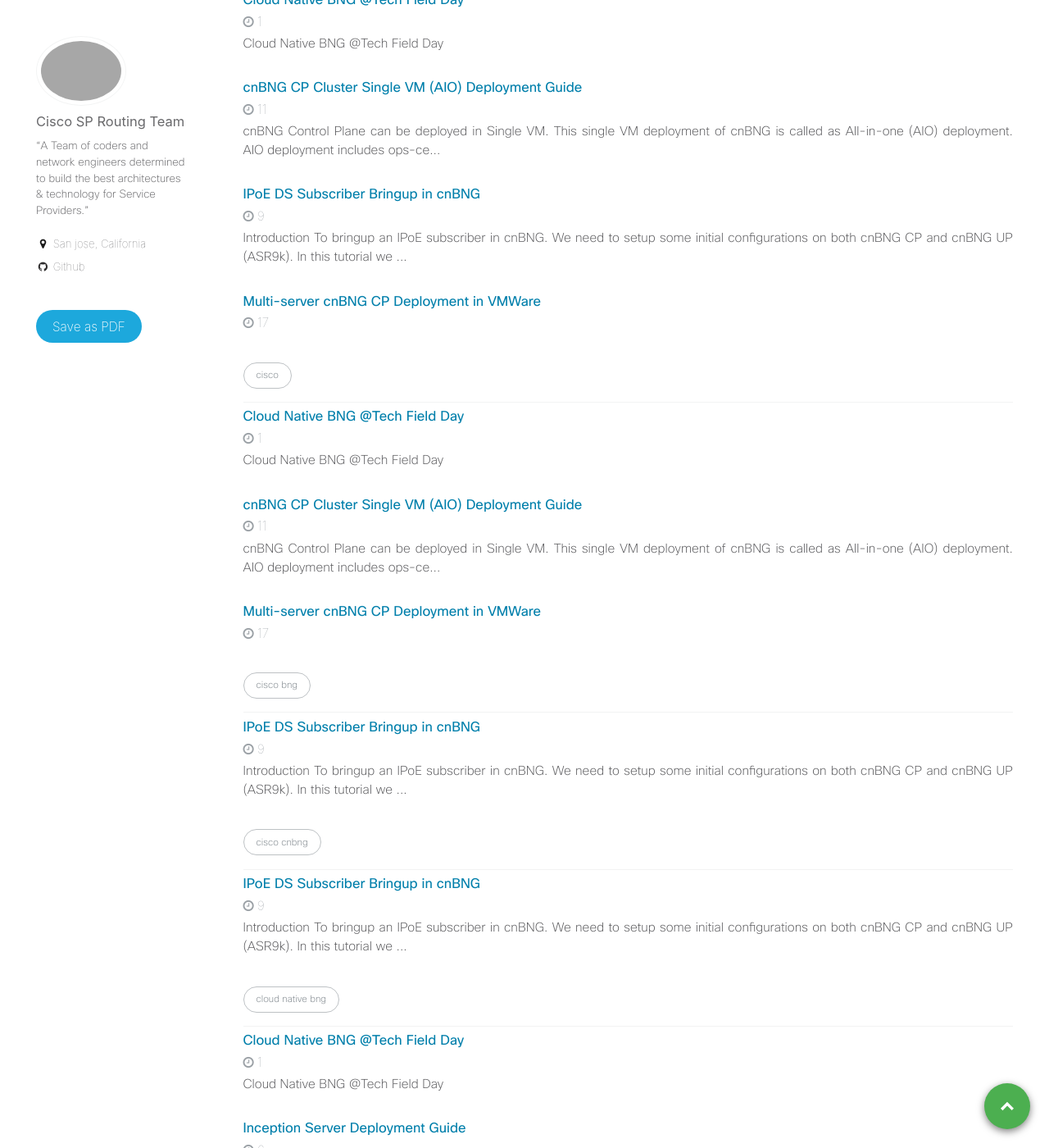
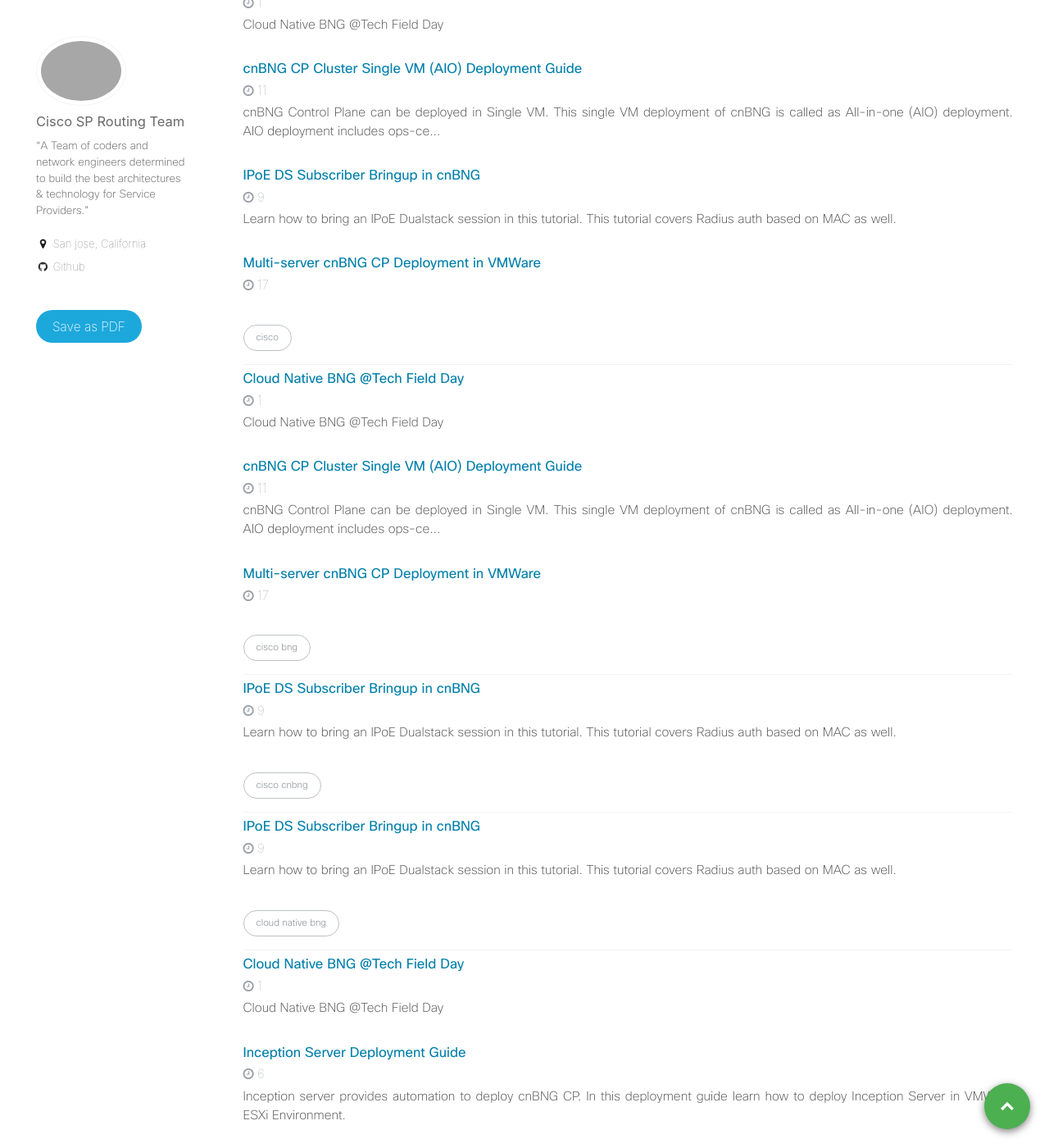
Before and after one commit to xrdocs/cnbng, a Jekyll site: the page built from _pages/tag-archive.html, in a window 1280 px wide and 1400 px high, scrolled down 884 px. Shown: the whole window at 82% size. Built offline with Jekyll 4.4.1, drawn with Linux system fonts in a browser that asks for light colours; some of the changed text lies outside the part shown.

Commit message:
Update ipoe-ds-subscriber-bringup-in-cnbng.md

```diff
--- a/_tutorials/ipoe-ds-subscriber-bringup-in-cnbng.md
+++ b/_tutorials/ipoe-ds-subscriber-bringup-in-cnbng.md
@@ -12,6 +12,9 @@ tags:
   - bng
   - cisco cnbng
   - cisco bng
+excerpt: >-
+  Learn how to bring an IPoE Dualstack session in this tutorial. This tutorial
+  covers Radius auth based on MAC as well.
 ---
 ## Introduction
 To bringup an IPoE subscriber in cnBNG. We need to setup some initial configurations on both cnBNG CP and cnBNG UP (ASR9k). In this tutorial we will bringup an IPoE DS subscriber session with plan policies and required ACL received during authorization from freeradius.
```
